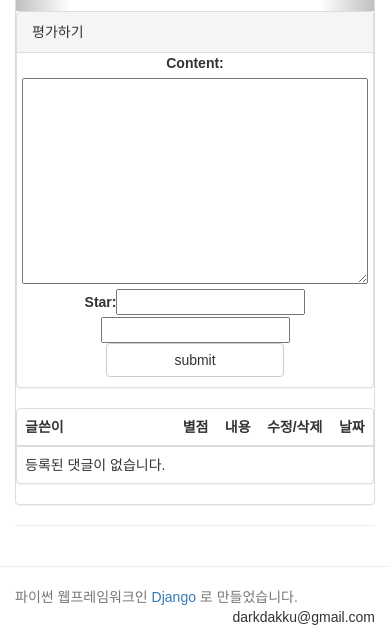
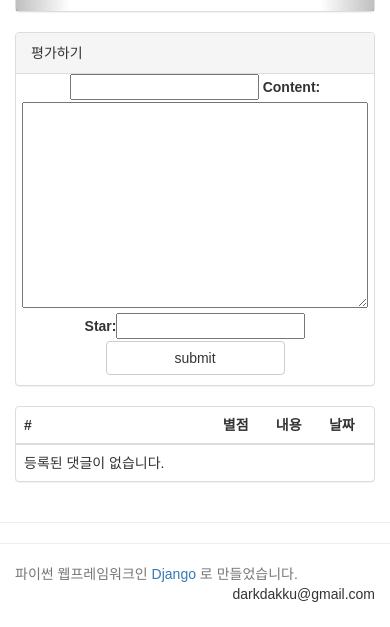
Before and after one commit to student777/SNUbob, a Django app: template bobshow/templates/bobshow/detail.html in a window 390 px wide. Shown: the part 343-970 px from the top of the page. After the commit the page ends 945 px from the top, so only its background shows below. Run offline with Django 3.2, Linux system fonts and the light colour scheme; the template is opened without the code that fills it: values that come from a table or form of the project are taken from there, others are empty; some libraries are stand-ins or nearby versions.

Commit message:
detail layout
답이 없다

```diff
--- a/bobshow/templates/bobshow/comment_row.html
+++ b/bobshow/templates/bobshow/comment_row.html
@@ -5,13 +5,8 @@
    {% else %}
       <span style="color:red; font-family:bold">new</span>
    {% endif %}
-    {{ comment.author }}
   </td>
   <td class="stars">{{ comment.star }}</td>
   <td>{{ comment.content }}</td>
-  <td>
-      <a href=""><span class="icon glyphicon glyphicon-edit" aria-hidden="true"></span></a>
-      <a href=""data-comment-id="comment_{{ comment.pk }}" id="delete_comment">&nbsp;<span class="icon glyphicon glyphicon-remove" aria-hidden="true"></span></a>
-  </td>
   <td>{{ comment.created_at|date:"y.m.d H:i:s" }}</td>
 </tr>
--- a/bobshow/templates/bobshow/detail.html
+++ b/bobshow/templates/bobshow/detail.html
@@ -112,8 +112,6 @@
 
 {% block content %}
 <div class="container">
-    <div class="row">
-        <div class="col-sm-12">
     <div class="panel panel-default">
         <div class="panel-heading" style="font-size:20px;">
             <span>{{ bob.name|safe }}</span>
@@ -129,13 +127,15 @@
             <span>식당: {{ bob.place }}</span>
         </div>
         {% include "bobshow/gallery.html" %}
+    </div>
     <div class="panel panel-default">
         <div class="panel-heading">평가하기</div>
         <form id="comment_form" class = "form-inline" action="{% url "bobshow:comment_new" bob.pk %}" method="POST">
             <div class="form-group text-center">
             {% csrf_token %}
+            <input id="star_rate" class="rating" data-min="0" data-max="5" data-step="1">
                 {{ comment_form }}
-                        <input id="star_rate" class="rating" data-min="0" data-max="5" data-step="1">
+
                 <input id="addComment" type="submit" value="submit" class="btn btn-default"/>
             </div>
         </form>
@@ -144,10 +144,9 @@
           <table class="table" id="comment_list">
             <thead>
               <tr>
-                        <th>글쓴이</th>
+                <th>#</th>
                 <th>별점</th>
                 <th>내용</th>
-                        <th>수정/삭제</th>
                 <th>날짜</th>
               </tr>
             </thead>
@@ -163,6 +162,4 @@
     </div>
     <hr/>
 </div>
-    </div>
-</div>
 {% endblock %}
```
Lines whose indentation alone changed are shown as unchanged.
